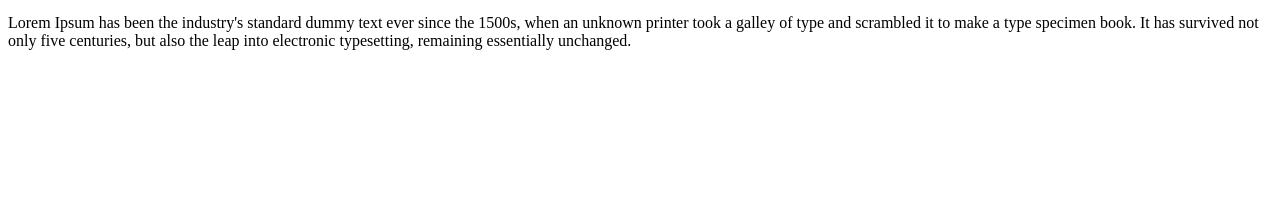
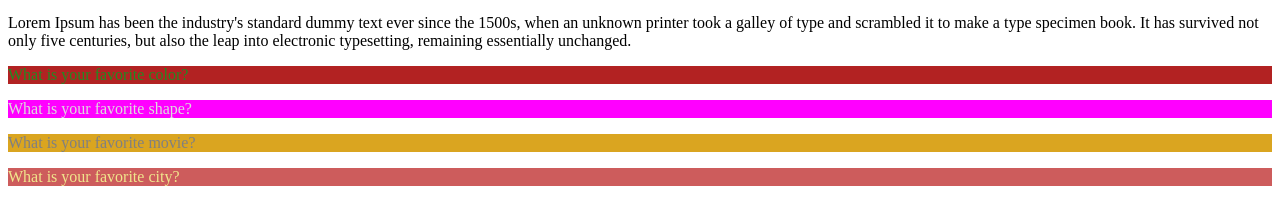
Before and after one commit to catdude2000/Lab1b2-0, a plain HTML site: page index.html in a window 1280 px wide. Shown: the part 356-580 px from the top of the page. Drawn offline with Linux system fonts and the light colour scheme.

Commit message:
added footer and qurestion paragraphs

```diff
--- a/index.html
+++ b/index.html
@@ -42,6 +42,20 @@
                     </article>
                 </section>
             </main>
+            <footer>
+                <p style="background-color: firebrick; color: forestgreen;">
+                    What is your favorite color?
+                </p>
+                <p style="background-color: fuchsia; color:gainsboro;">
+                    What is your favorite shape?
+                </p>
+                <p style="background-color: goldenrod; color: gray;">
+                    What is your favorite movie?
+                </p>
+                <p style="background-color: indianred; color:khaki;">
+                    What is your favorite city?
+                </p>
+            </footer>
 
         <script src="js/app.js" async defer></script>
     </body>
```
